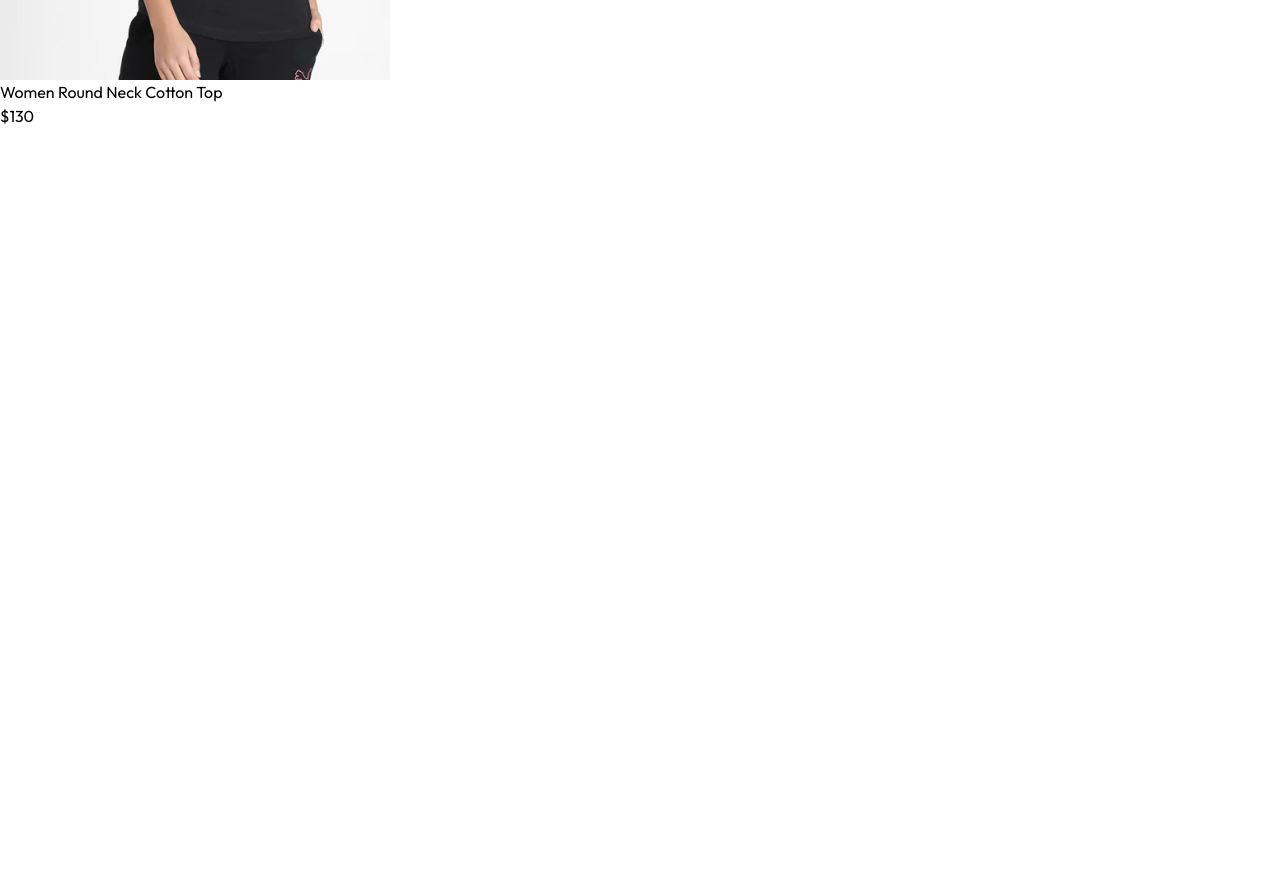
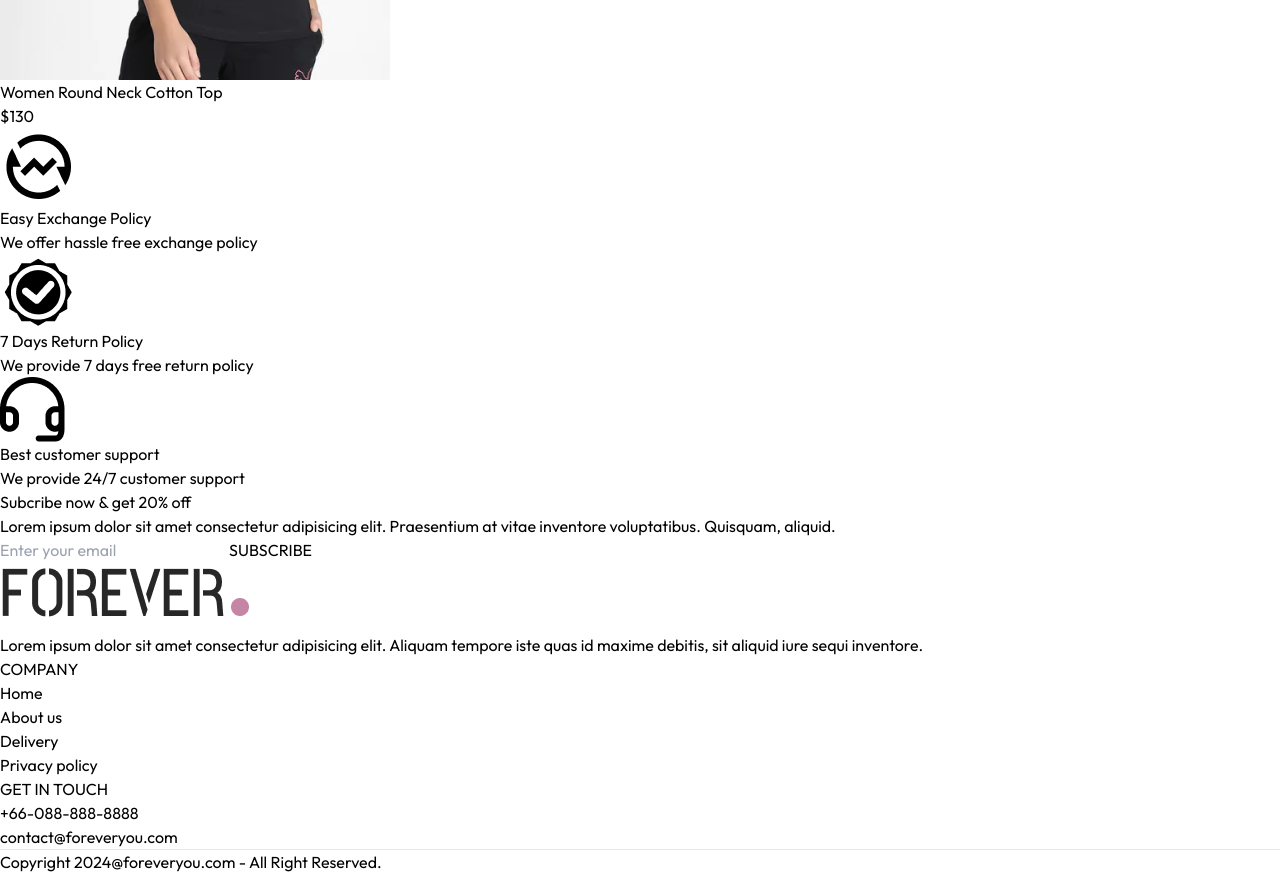
Before and after one commit to burahan206/ECommerce-App, a React (Vite) app: page / in a window 1280 px wide. Shown: the part 9040-9914 px from the top of the page. Before the commit the page ends 9168 px from the top, so only its background shows below. Built offline with nearby package versions, Linux system fonts and the light colour scheme.

Commit message:
add ourpolicy newsletterbox footer in homepage

```diff
--- a/src/App.jsx
+++ b/src/App.jsx
@@ -10,6 +10,7 @@
 import PlaceOrder from './pages/PlaceOrder'
 import Orders from './pages/Orders'
 import Navbar from './components/Navbar'
+import Footer from './components/Footer'
 
 const App = () => {
   return (
@@ -26,6 +27,7 @@
        <Route path='/place-order' element={<PlaceOrder/>} />
        <Route path='/orders' element={<Orders/>} />
       </Routes>
+      <Footer />
     </div>
   )
 }
--- a/src/components/BestSeller.jsx
+++ b/src/components/BestSeller.jsx
@@ -3,7 +3,7 @@
 import Title from "./Title";
 import ProductItem from "./ProductItem";
 
-const Bestseller = () => {
+const BestSeller = () => {
   const { products } = useContext(ShopContext);
   const [bestSeller, setBestSeller] = useState([]);
 
@@ -32,4 +32,4 @@
   );
 };
 
-export default Bestseller;
+export default BestSeller;
--- /dev/null
+++ b/src/components/Footer.jsx
@@ -0,0 +1,40 @@
+import React from 'react'
+import { assets } from '../assets/assets'
+
+const Footer = () => {
+  return (
+    <div>
+      <div className='flex flex-col sm:grid grid-cols-[3fr_1fr_1fr] gap-14 my-10 mt-40 text-sm'>
+        <div>
+            <img src={assets.logo} className='md-5 w-32' alt="logo" />
+            <p className='w-full md:w-2/3 text-gray-600'>
+                Lorem ipsum dolor sit amet consectetur adipisicing elit. Aliquam tempore iste quas id maxime debitis, sit aliquid iure sequi inventore.
+            </p>
+        </div>
+
+        <div >
+          <p className='text-xl font-medium mb-5'>COMPANY</p>
+          <ul className='flex flex-col gap-1 text-gray-600'>
+             <li>Home</li>
+             <li>About us</li>
+             <li>Delivery</li>
+             <li>Privacy policy</li>
+          </ul>
+        </div>
+          <div>
+            <p className='text-xl font-medium mb-5'>GET IN TOUCH</p>
+            <ul className='flex flex-col gap-1 text-gray-600'>
+               <li>+66-088-888-8888</li>
+               <li>contact@foreveryou.com</li>
+            </ul>
+          </div>
+      </div>
+      <div>
+        <hr />
+        <p className='py-5 text-sm text-center'>Copyright 2024@foreveryou.com - All Right Reserved.</p>
+      </div>
+    </div>
+  )
+}
+
+export default Footer
--- /dev/null
+++ b/src/components/NewsletterBox.jsx
@@ -0,0 +1,22 @@
+import React from 'react'
+
+const NewsletterBox = () => {
+
+   const onSubmitHandler = (event) => {
+      event.preventDefault();
+   }
+
+  return (
+    <div className='text-center'>
+        <p className='text-2xl font-medium text-gray-800'>Subcribe now & get 20% off</p>
+       <p className='text-gray-400 mt-3'>Lorem ipsum dolor sit amet consectetur adipisicing elit. Praesentium at vitae inventore voluptatibus. Quisquam, aliquid.</p>
+       <form onSubmit={onSubmitHandler} className='w-full sm:w-1/2 flex items-center gap-3 mx-auto my-6 border pl-3'>
+        <input className='w-full sm:flex-1 outline-none' type="email" placeholder='Enter your email' required/>
+        <button type='submit' className='bg-black text-white text-xs
+        px-10 py-4 '>SUBSCRIBE</button>
+       </form>
+    </div>
+  )
+}
+
+export default NewsletterBox
--- /dev/null
+++ b/src/components/OurPolicy.jsx
@@ -0,0 +1,28 @@
+import React from 'react'
+import { assets } from '../assets/assets'
+
+const OurPolicy = () => {
+  return (
+    <div className='flex flex-col sm:flex-row justify-around gap-12 text-center py-20 text-xs sm:text-sm md:text-base text-gray-700'>
+       <div>
+         <img src={assets.exchange_icon} className='w-12 m-auto mb-5' alt="exchange-icon" />
+         <p className='font-semibold'>Easy Exchange Policy</p>
+         <p className='text-gray-400'>We offer hassle free exchange policy</p>
+       </div>
+       <div>
+         <img src={assets.quality_icon} className='w-12 m-auto mb-5' alt="quality-icon" />
+         <p className='font-semibold'>7 Days Return Policy</p>
+         <p className='text-gray-400'>We provide 7 days free return policy </p>
+       </div>
+       <div>
+         <img src={assets.support_img} className='w-12 m-auto mb-5' alt="support-icon" />
+         <p className='font-semibold'>Best customer support</p>
+         <p className='text-gray-400'>We provide 24/7 customer support</p>
+       </div>
+    </div>
+
+
+  )
+}
+
+export default OurPolicy
--- a/src/pages/Home.jsx
+++ b/src/pages/Home.jsx
@@ -1,14 +1,18 @@
 import React from 'react'
 import Hero from '../components/Hero'
 import LatestCollection from '../components/LatestCollection'
-import Bestseller from '../components/Bestseller'
+import BestSeller from '../components/Bestseller'
+import OurPolicy from '../components/OurPolicy'
+import NewsletterBox from '../components/NewsletterBox'
 
 const Home = () => {
   return (
     <div>
       <Hero />
       <LatestCollection />
-      <Bestseller />
+      <BestSeller />
+      <OurPolicy/>
+      <NewsletterBox/>
     </div>
   )
 }
```
